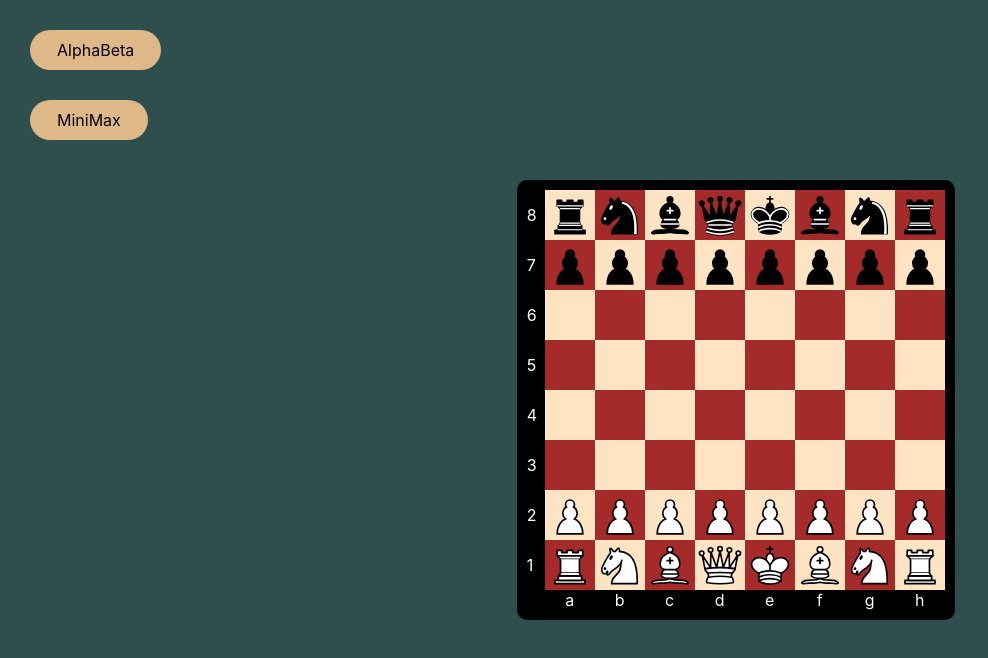
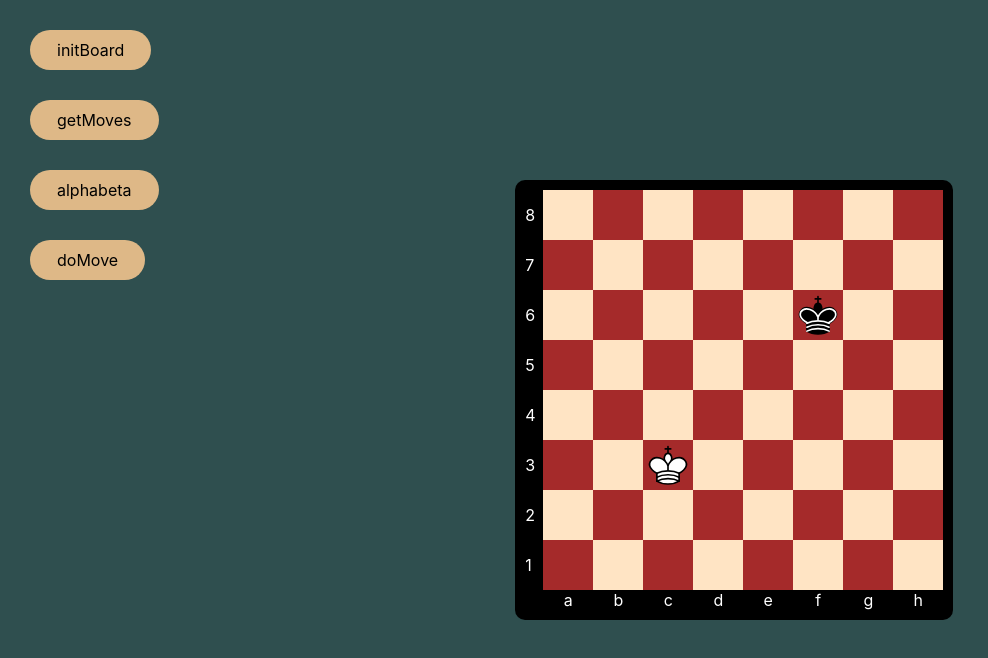
Before and after one commit to samchamani/king-of-the-hill-ai, a React (Create React App) app: page / in a window 1280 px wide. Shown: the top 658 px of the page, without its empty margins (0-988 px from the left). Built offline with nearby package versions, Linux system fonts and the light colour scheme.

Commit message:
more buttons

```diff
--- a/src/App.tsx
+++ b/src/App.tsx
@@ -11,21 +11,47 @@ const api = new API();
  * WebSocket of game server
  */
 // const ws = new WebSocket("")
-const PlaceHolderIncomingFEN = "rnbqkbnr/pppppppp/8/8/8/8/PPPPPPPP/RNBQKBNR w KQkq - 0 1";
+const PlaceHolderIncomingFEN = "8/8/5k2/8/8/2K5/8/8 w - - 0 1";
+
+const initBoard = "initBoard";
+const getMoves = "getMoves";
+const doMove = "doMove";
+const alphabeta = "alphabeta";
 
 function App() {
   const [board, setBoard] = React.useState(PlaceHolderIncomingFEN);
 
   //TODO
-  async function setNextBoard() {
-    console.log(
-      await api.get(
-        "http://127.0.0.1:5000/getMoves"
-        // JSON.stringify({
-        //   FEN: PlaceHolderIncomingFEN,
-        // })
-      )
-    );
+  async function setNextBoard(action: string) {
+    const url = "http://127.0.0.1:5000/" + action;
+    switch (action) {
+      case initBoard:
+        console.log(
+          await api.post(
+            url,
+            JSON.stringify({
+              FEN: board,
+            })
+          )
+        );
+        break;
+      case doMove:
+        console.log(
+          await api.post(
+            url,
+            JSON.stringify({
+              FEN: board,
+            })
+          )
+        );
+        break;
+      case getMoves:
+        console.log(await api.get(url));
+        break;
+      case alphabeta:
+        console.log(await api.get(url));
+        break;
+    }
     setBoard(board);
   }
 
@@ -35,20 +61,34 @@ function App() {
         <div
           className="button"
           onClick={async () => {
-            //TODO
-            setNextBoard();
+            setNextBoard(initBoard);
           }}
         >
-          {"AlphaBeta"}
+          {initBoard}
         </div>
         <div
           className="button"
           onClick={async () => {
-            //TODO
-            setNextBoard();
+            setNextBoard(getMoves);
           }}
         >
-          {"MiniMax"}
+          {getMoves}
+        </div>
+        <div
+          className="button"
+          onClick={async () => {
+            setNextBoard(alphabeta);
+          }}
+        >
+          {alphabeta}
+        </div>
+        <div
+          className="button"
+          onClick={async () => {
+            setNextBoard(doMove);
+          }}
+        >
+          {doMove}
         </div>
       </div>
       <Board board={board} />
```
